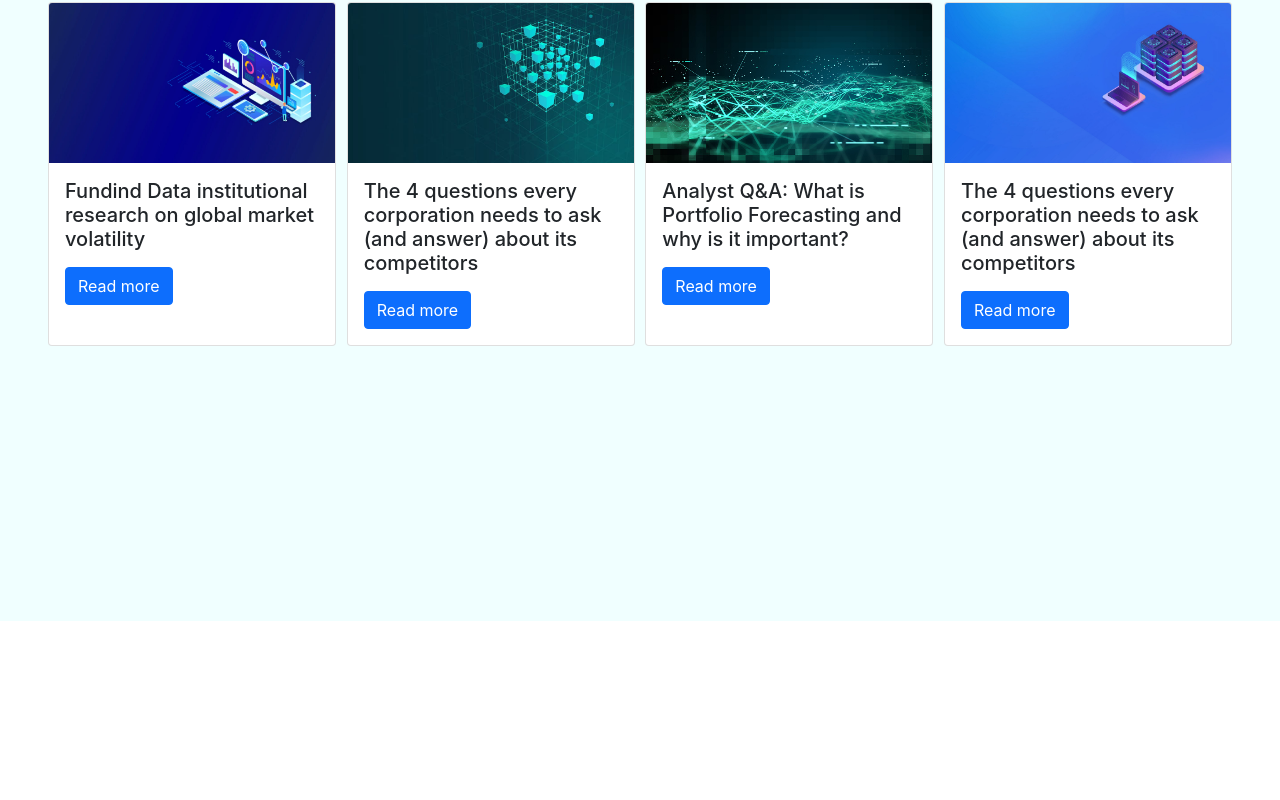
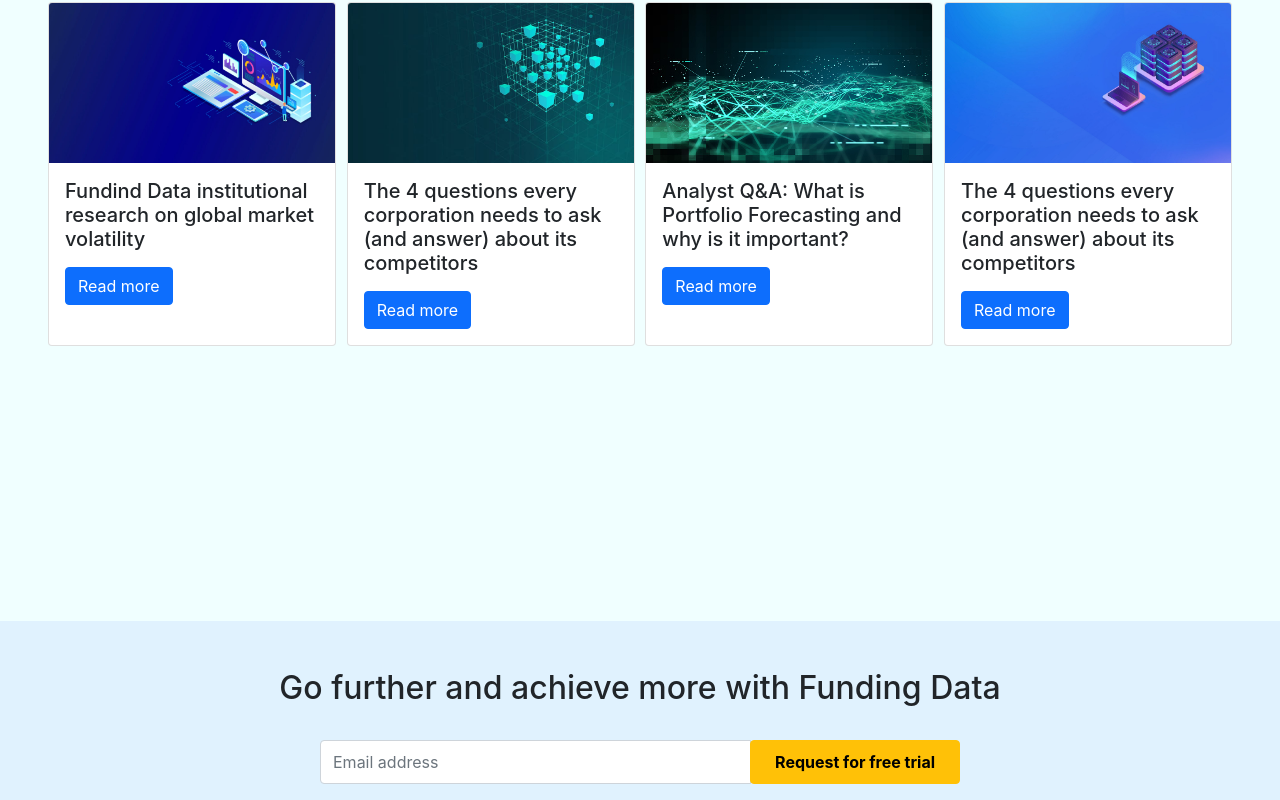
Before and after one commit to Muklasar/fundingdata, a React (Create React App) app: page / in a window 1280 px wide. Shown: the part 2514-3314 px from the top of the page. Before the commit the page ends 3135 px from the top, so only its background shows below. Built offline with nearby package versions, Linux system fonts and the light colour scheme; no server answers.

Commit message:
add trial sections

```diff
--- /dev/null
+++ b/src/components/home/Trial.jsx
@@ -0,0 +1,23 @@
+import './trial.css'
+
+const Trial = () => {
+    return (
+        <div className="home-trial-section ">
+             <div className='text-center pt-5 fw-bold'>
+                <h2>Go further and achieve more with Funding Data</h2>
+            </div>
+            <div className="d-flex justify-content-center align-items-center pt-4">
+                <div className='w-50'>
+                    <div class="input-group mb-3">
+                        <input type="text" class="form-control" placeholder="Email address" aria-label="Email address" aria-describedby="basic-addon2" style={{ lineHeight: "30px" }}/>
+                        <div class="input-group-append">
+                            <button class="btn btn-warning text-bold ps-4 pe-4" type="button" style={{ lineHeight: "30px", fontSize:"16px", fontWeight:"bold" }}>Request for free trial</button>
+                        </div>
+                    </div>
+                </div>
+            </div>
+        </div>
+    )
+}
+
+export default Trial
--- /dev/null
+++ b/src/components/home/trial.css
@@ -0,0 +1,4 @@
+.home-trial-section{
+    background-color: rgb(224 242 254);
+    height: 25vh auto;
+}
--- a/src/pages/Home.jsx
+++ b/src/pages/Home.jsx
@@ -3,6 +3,8 @@ import HomeCases from "../components/home/HomeCases"
 import MarketData from "../components/home/MarketData"
 import Services from "../components/home/Services"
 import Static from "../components/home/Static"
+import Trial from "../components/home/Trial"
+// import Trial from "../components/home/Trial"
 import HomeNav from "../components/nav/HomeNav"
 
 const Home = () =>{
@@ -14,6 +16,7 @@ const Home = () =>{
             <Static />
             <Services />
             <HomeCases />
+            <Trial />
         </div>
     )
 }
```
